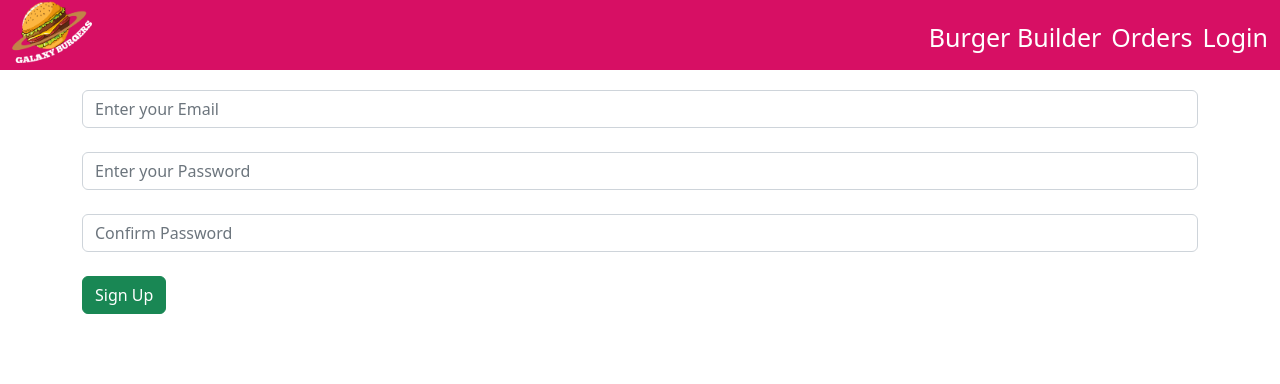
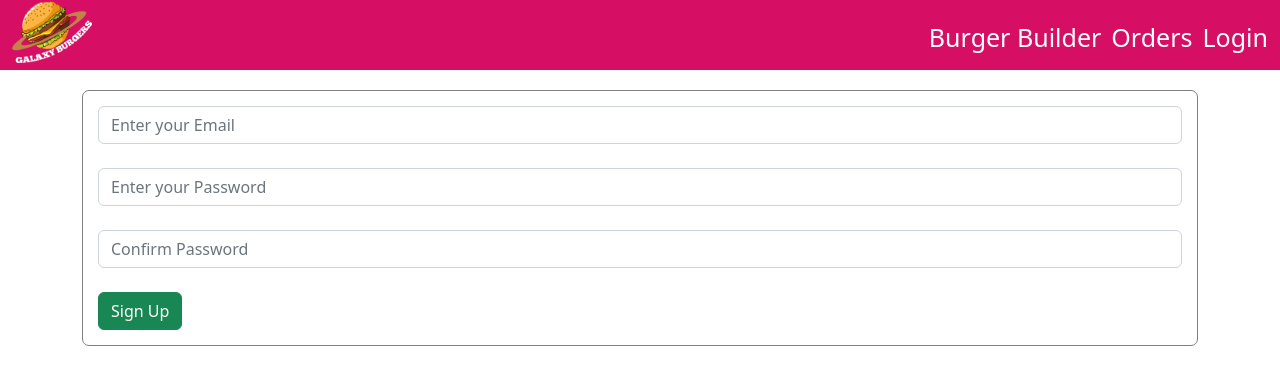
Before and after one commit to Horraira/burger-builder, a React (Create React App) app: page /login in a window 1280 px wide. Shown: the top 384 px of the page. Built offline with nearby package versions, Linux system fonts and the light colour scheme.

Commit message:
Adding Validation - Formik

```diff
--- a/src/Components/Auth/Auth.js
+++ b/src/Components/Auth/Auth.js
@@ -10,9 +10,42 @@ export default class Auth extends Component {
           onSubmit={(values) => {
             console.log(values);
           }}
+          validate={(values) => {
+            const errors = {};
+
+            if (!values.email) {
+              errors.email = "Required";
+            } else if (
+              !/^\w+([\.-]?\w+)*@\w+([\.-]?\w+)*(\.\w{2,3})+$/.test(
+                values.email
+              )
+            ) {
+              errors.email = "Invalid email address";
+            }
+
+            if (!values.password) {
+              errors.password = "Required";
+            } else if (values.password.length < 4) {
+              errors.password = "Must be at least four Characters!";
+            }
+
+            if (!values.passwordConfirm) {
+              errors.passwordConfirm = "Required";
+            } else if (values.password != values.passwordConfirm) {
+              errors.passwordConfirm = "Password field doesn not match";
+            }
+            // console.log(errors);
+            return errors;
+          }}
         >
-          {({ values, handleChange, handleSubmit }) => (
-            <div>
+          {({ values, handleChange, handleSubmit, errors }) => (
+            <div
+              style={{
+                border: "1px grey solid",
+                padding: "15px",
+                borderRadius: "7px",
+              }}
+            >
               <form onSubmit={handleSubmit}>
                 <input
                   name="email"
@@ -20,7 +53,9 @@ export default class Auth extends Component {
                   className="form-control"
                   value={values.email}
                   onChange={handleChange}
-                />{" "}
+                />
+                <span style={{ color: "red" }}>{errors.email}</span>
+
                 <br />
                 <input
                   name="password"
@@ -28,7 +63,8 @@ export default class Auth extends Component {
                   className="form-control"
                   value={values.password}
                   onChange={handleChange}
-                />{" "}
+                />
+                <span style={{ color: "red" }}>{errors.password}</span>
                 <br />
                 <input
                   name="passwordConfirm"
@@ -36,7 +72,9 @@ export default class Auth extends Component {
                   className="form-control"
                   value={values.passwordConfirm}
                   onChange={handleChange}
-                />{" "}
+                />
+                <span style={{ color: "red" }}>{errors.passwordConfirm}</span>
+
                 <br />
                 <button type="submit" className="btn btn-success">
                   Sign Up
```
